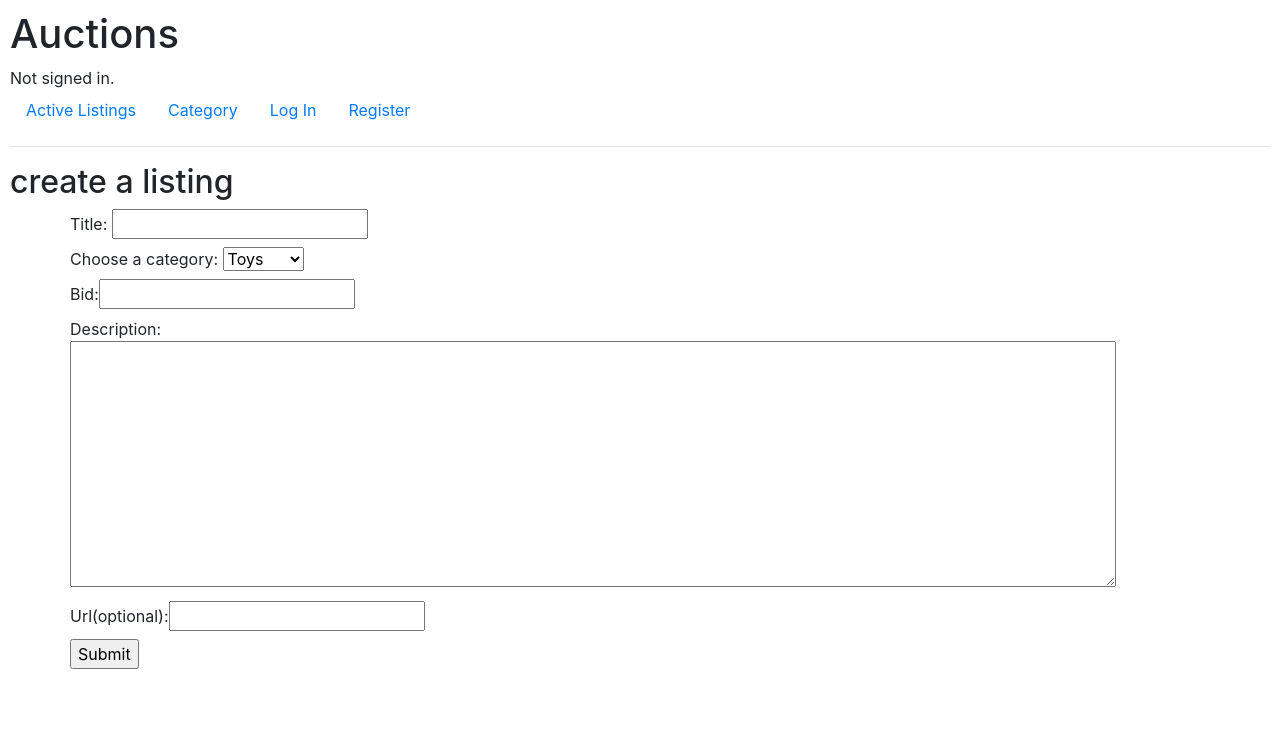
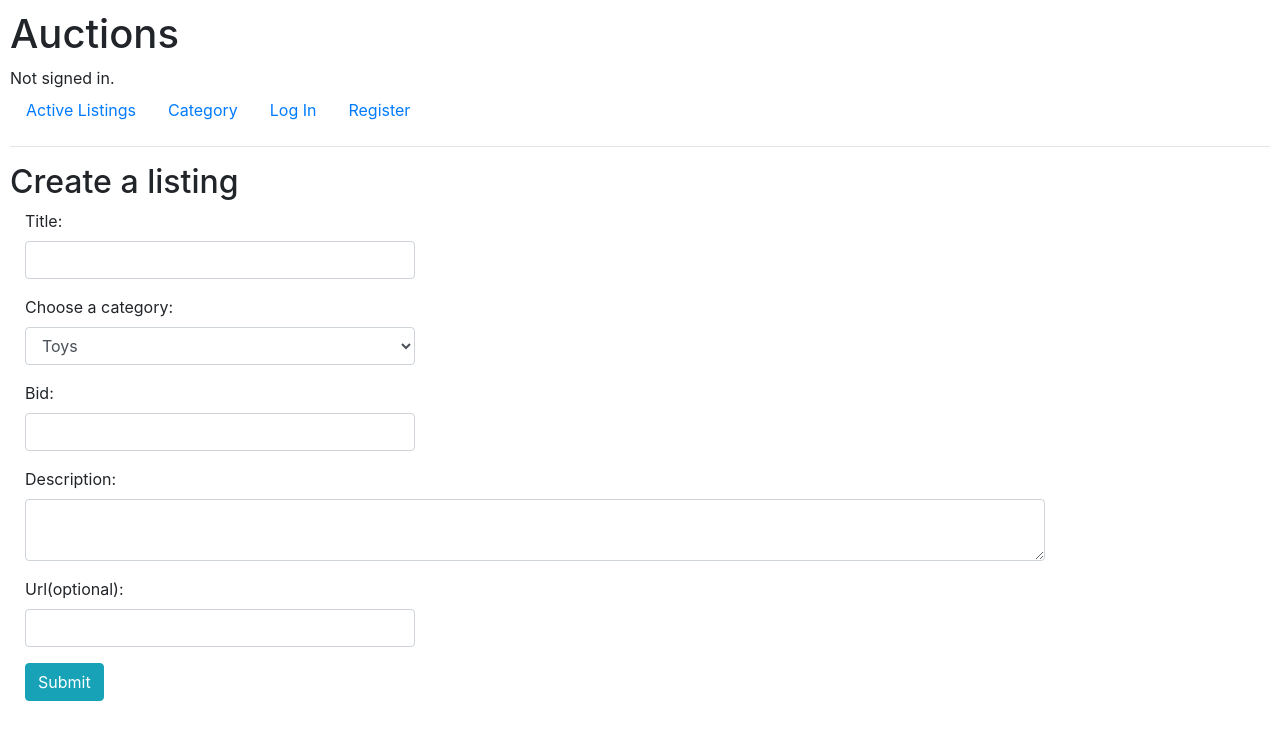
Before and after one commit to rayyanahmed021/commerce, a Django app: a page that uses auctions/templates/auctions/create.html in a window 1280 px wide. Shown: the top 740 px of the page. Run offline with Django 3.2, Linux system fonts and the light colour scheme; some libraries are stand-ins or nearby versions.

Commit message:
checked everything and created

```diff
--- a/auctions/models.py
+++ b/auctions/models.py
@@ -6,9 +6,9 @@ class User(AbstractUser):
 
 class bidding(models.Model):
     start = models.IntegerField()
-    bid= models.IntegerField(default=0)
+    bid= models.IntegerField(default=0, blank=True)
 
-    money = models.ForeignKey(User, on_delete=models.CASCADE,related_name="money")
+    money = models.ForeignKey(User,blank=True, null=True, on_delete=models.CASCADE,related_name="money")
     def __str__(self):
         return f"{self.start}"
 
--- a/auctions/templates/auctions/create.html
+++ b/auctions/templates/auctions/create.html
@@ -1,7 +1,6 @@
 {% extends "auctions/layout.html" %}
 
 {% block body %}
-    <h2>create a listing</h2>
 {% if message %}
 <div class="alert alert-success" role="alert">
  Item was added successfully!
@@ -10,37 +9,44 @@
 {%endif%}
 
 
+<h2>Create a listing</h2>
 
 
-    <div class="container">
 
 
-        <div class="row" >
-            <form action = "{% url 'create' user.username %}" method="POST">
+        <div class="form-group">
+
+                        <form action = "{% url 'create' user.username %}" method="POST">
                 {%csrf_token%}
-                <label> Title: <input type = "text" name = "Title"></label>
-                <br><label>Choose a category:</label>
-                <select>
+                    <div class = "col-md-4 mb-3">
+                    <label> Title: </label><input type = "text" class="form-control" name = "Title"></div>
+                <div class="col-md-4 mb-3">
+                    <label>Choose a category:</label>
+                    <select name="category" class = "form-control">
                     <option value="toys">Toys</option>
                     <option value="fashion">Fashion</option>
                     <option value="sport">Sport</option>
                     <option value="car"> Car</option>
                 </select>
-                <br><label>Bid:<input type = "number" name = "Bid"></label>
-                <br><label>Description:<br><textarea id = "textarea" rows="10" cols="100" name = "Description"></textarea></label>
-                <br><label> Url(optional):<input type = "url" name="image"></label>
-                <br>
-                <input type="submit">
+                </div>
+                <div class="col-md-4 mb-3">
+                    <label>Bid:</label><input class="form-control" type = "number" name = "Bid"></div>
+                    <div class="col-md-10 mb-3">
+                        <label>Description:</label><textarea class="form-control"  id="exampleFormControlTextarea1" name = "Description"></textarea></div>
+                        <div class="col-md-4 mb-3">
+                            <label> Url(optional):</label><input class="form-control" type = "url" name="image"></div>
+                            <div class="col-md-4 mb-3">
+                                <input class="btn btn-info" type="submit"></div>
             </form>
 
 
 
-            <div class="col">
+
 
             </div>
 
         </div>
 
-        </div>
+
 
     {% endblock %}
--- a/auctions/views.py
+++ b/auctions/views.py
@@ -41,12 +41,14 @@ def create(request,username):
     if request.method == "POST":
         users = User.objects.get(username=username)
         title = request.POST["Title"]
+        category = request.POST["category"]
+        d = categories.objects.get(types=category)
         bid = request.POST["Bid"]
-        bydes = bidding(bid=int(f"{bid}"))
+        bydes = bidding(start=int(f"{bid}"), bid=0)
         bydes.save()
         description  = request.POST["Description"]
         image = request.POST["image"]
-        f = listing(created=users,title=title, image=image, des= description, bids=bydes)
+        f = listing(created=users,title=title, image=image, des= description, bids=bydes,category=d)
         f.save()
         return render(request, "auctions/create.html",{
         "message":"c"
```
Also changed, not shown: auctions/migrations/0035_auto_20200831_2206.py (added), db.sqlite3.
